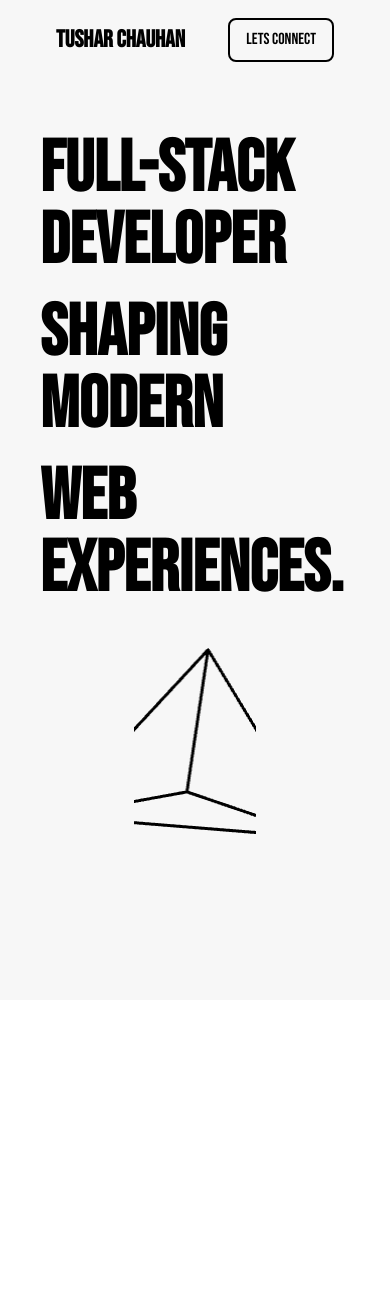
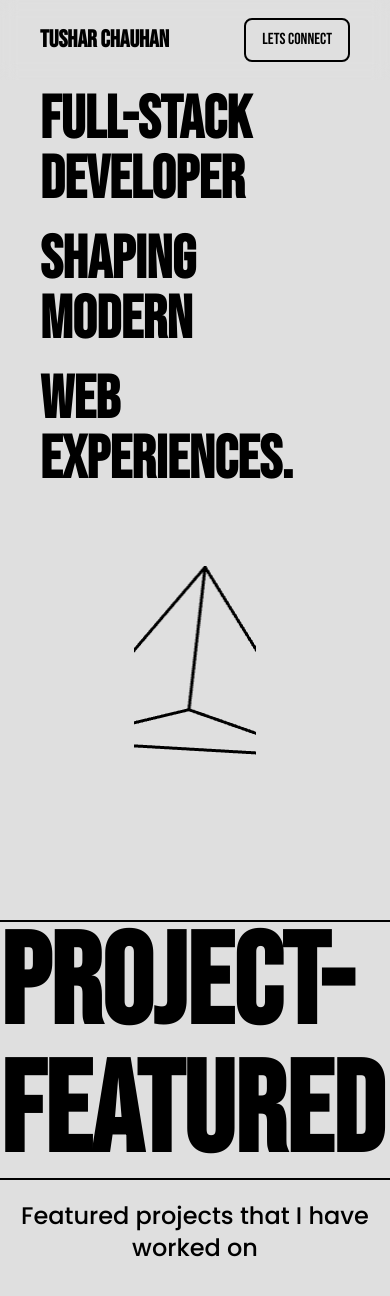
Before and after one commit to tushar6706-Aenaen/portfolio, a React (Vite) app: page / in a window 390 px wide. Shown: the top 1296 px of the page. Before the commit the page ends 1000 px from the top, so only its background shows below. Built offline with nearby package versions, Linux system fonts and the light colour scheme; a web font is replaced by a local one.

Commit message:
project page header

```diff
--- a/package.json
+++ b/package.json
@@ -10,9 +10,11 @@
     "preview": "vite preview"
   },
   "dependencies": {
+    "@motionone/utils": "^10.18.0",
     "@react-three/drei": "^10.7.7",
     "@react-three/fiber": "^9.5.0",
     "@tailwindcss/vite": "^4.1.18",
+    "gsap": "^3.14.2",
     "motion": "^12.23.26",
     "react": "^19.2.0",
     "react-dom": "^19.2.0",
--- a/src/App.jsx
+++ b/src/App.jsx
@@ -2,10 +2,12 @@ import React from 'react'
 import Navbar from './components/Navbar'
 import Home from './pages/Home'
 import Layout from './components/Layout'
+import CursorBlack from './components/CursorBlack'
 
 const App = () => {
   return (
-    <div className='px-10 h-auto bg-[#f7f7f7] overflow-hidden '>
+    <div className=' h-auto bg-[#dfdfdf] overflow-hidden '>
+       <CursorBlack />
       <Layout/>
     </div>
   )
--- /dev/null
+++ b/src/components/CursorBlack.jsx
@@ -0,0 +1,57 @@
+import React, { useEffect, useState } from 'react'
+import { motion } from 'framer-motion'
+
+const CursorBlack = () => {
+  const [mousePosition, setMousePosition] = useState({ x: 0, y: 0 });
+  const [isInverted, setIsInverted] = useState(false);
+
+  useEffect(() => {
+    const mouseMove = (e) => {
+      setMousePosition({
+        x: e.clientX,
+        y: e.clientY
+      });
+
+      // Check element under cursor
+      const elementUnderCursor = document.elementFromPoint(e.clientX, e.clientY);
+      if (elementUnderCursor) {
+        const computedStyle = window.getComputedStyle(elementUnderCursor);
+        const bgColor = computedStyle.backgroundColor;
+        const textColor = computedStyle.color;
+
+        // Check if background or text is dark
+        const isDark = bgColor.includes('0, 0, 0') ||
+                       bgColor.includes('rgb(0, 0, 0)') ||
+                       textColor.includes('0, 0, 0');
+
+        setIsInverted(isDark);
+      }
+    };
+
+    window.addEventListener('mousemove', mouseMove);
+
+    return () => {
+      window.removeEventListener('mousemove', mouseMove);
+    };
+  }, []);
+
+  return (
+    <motion.div
+      className={`hidden md:block  fixed w-6 h-6 rounded-full pointer-events-none z-50 mix-blend-difference -translate-x-1/2 -translate-y-1/2 ${
+        isInverted ? 'bg-white' : 'bg-black'
+      }`}
+      style={{
+        left: mousePosition.x,
+        top: mousePosition.y,
+      }}
+      transition={{
+        type: "spring",
+        stiffness: 200,
+        damping: 30,
+        mass: 0.5
+      }}
+    />
+  )
+}
+
+export default CursorBlack
--- a/src/components/Layout.jsx
+++ b/src/components/Layout.jsx
@@ -1,4 +1,5 @@
 import Home from "../pages/Home"
+import Projects from "../pages/Projects"
 import Navbar from "./Navbar"
 import {motion} from 'framer-motion'
 
@@ -44,6 +45,7 @@ const Layout = () => {
             >
                 <Home />
             </motion.div>
+            <Projects/>
         </div>
     )
 }
--- a/src/components/Navbar.jsx
+++ b/src/components/Navbar.jsx
@@ -29,9 +29,11 @@ const logoVariants = {
 const navContainer = {
     hidden: {
         opacity: 0,
+
     },
     show: {
         opacity: 1,
+
         transition: {
             duration: 1,
             staggerChildren: 0.15,
@@ -43,13 +45,13 @@ const navContainer = {
 const navItem = {
     hidden: {
         opacity: 0,
-        y: -50
+        y: -50,
     },
     show: {
         opacity: 1,
         y: 0,
         transition: {
-            duration: 0.2,
+            duration: 0.5,
             ease: "easeOut",
         }
     },
@@ -104,10 +106,10 @@ const Navbar = () => {
     const [showSocials, setShowSocials] = useState(false);
 
     const list = [
-        'Home',
-        'Projects',
-        'About',
-        'Socials',
+        {name:'Home',id:'#home'},
+        {name:'Projects',id:'#projects'},
+        {name:'About',id:'#about'},
+        {name:'Socials',id:'#socials'},
     ]
 
     const socials = [
@@ -121,7 +123,7 @@ const Navbar = () => {
             variants={main}
             initial="hidden"
             animate="show"
-            className='h-20 p-4 navbar flex justify-between items-center border-gray-300'
+            className='h-20  px-10  fixed top-0 left-0 right-0 z-10 backdrop-blur-sm navbar flex justify-between items-center '
         >
             {/* logo */}
             <motion.div
@@ -137,18 +139,19 @@ const Navbar = () => {
                 className='md:flex hidden gap-5 items-center text-xl relative'
             >
                 {list.map((item) => (
-                    <div key={item} className="relative">
+                    <div key={item.id} className="relative">
                         <motion.span
                             variants={navItem}
+
                             className='hover:border-b-4 transition-all duration-200 capitalize cursor-pointer pb-1'
-                            onMouseEnter={() => item === 'Socials' && setShowSocials(true)}
-                            onMouseLeave={() => item === 'Socials' && setShowSocials(false)}
+                            onMouseEnter={() => item.name === 'Socials' && setShowSocials(true)}
+                            onMouseLeave={() => item.name === 'Socials' && setShowSocials(false)}
                         >
-                            {item}
+                            {item.name}
                         </motion.span>
 
                         {/* Dropdown for Socials */}
-                        {item === 'Socials' && (
+                        {item.name === 'Socials' && (
                             <AnimatePresence>
                                 {showSocials && (
                                     <motion.div
--- a/src/pages/Home.jsx
+++ b/src/pages/Home.jsx
@@ -50,7 +50,7 @@ const Home = () => {
             initial="hidden"
             animate="show"
             id="home"
-            className=' flex flex-col min-h-[calc(100vh-80px)] md:flex-row justify-between items-center md:space-x-10 lg:space-x-20 pt-10 pb-20'>
+            className=' flex w-full px-10 flex-col min-h-screen md:flex-row justify-between items-center md:space-x-10 lg:space-x-20 pt-10 pb-20'>
             <motion.div
                 variants={textVariants}
                 className='textContentMain font-[Bebas_Neue]  h-125 md:h-auto  flex flex-col justify-center space-y-5'>
@@ -59,28 +59,28 @@ const Home = () => {
 
                 <motion.div
                     variants={textVariants}
-                    className='text-7xl font-bold'>
+                    className='text-6xl md:text-7xl font-bold'>
                     Full-stack developer
                 </motion.div>
                 <motion.div
                     initial={{ opacity: 0, y: -40 }}
                     animate={{ opacity: 1, y: 0 }}
                     transition={{ duration: 0.7, ease: "easeOut" }}
-                    className='text-7xl font-bold'>
+                    className='text-6xl md:text-7xl font-bold'>
                     shaping modern
                 </motion.div>
                 <motion.div
                     initial={{ opacity: 0, y: -60 }}
                     animate={{ opacity: 1, y: 0 }}
                     transition={{ duration: 0.7, ease: "easeOut" }}
-                    className='text-7xl font-bold'>
+                    className=' text-6xl md:text-7xl font-bold'>
                     web experiences.
                 </motion.div>
 
             </motion.div>
             <motion.div
                 variants={object3D}
-                className='md:w-162.5  bg-[#f7f7f7] h-75  md:h-125'><Scene /></motion.div>
+                className='md:w-162.5  bg-[#dfdfdf] h-75  md:h-125'><Scene /></motion.div>
         </motion.div>
     )
 }
--- /dev/null
+++ b/src/pages/Projects.jsx
@@ -0,0 +1,38 @@
+import React from 'react'
+import { motion } from 'framer-motion'
+
+const Projects = () => {
+    return (
+        <section
+            id='projects'
+            className='flex flex-col  w-full min-h-screen'>
+
+
+
+                <motion.div
+                 initial={{ opacity: 0, y: -100, filter: "blur(10px)" }}
+                    whileInView={{ opacity: 1, y: 0, filter: "blur(0px)" }}
+                    viewport={{ once: true, amount: 1 }}
+                    transition={{ duration: 0.6, delay: 0.2 }}
+                     className="flex items-center justify-center border-y-2 border-black">
+
+                        <h2 className="font-[Bebas_Neue] text-9xl font-extrabold">Project-FEATURED </h2>
+
+                </motion.div>
+                <motion.div
+                    initial={{ opacity: 0, y: 40, filter: "blur(10px)" }}
+                    whileInView={{ opacity: 1, y: 0, filter: "blur(0px)" }}
+                    viewport={{ once: true, amount: 1 }}
+                    transition={{ duration: 0.6, delay: 0.2 }}
+                >
+                    <h2 className="text-2xl font-[poppins] text-center  mt-5 font-medium mb-5">
+                       Featured projects that I have worked on
+                    </h2>
+                </motion.div>
+
+
+        </section>
+    )
+}
+
+export default Projects
```
Also changed, not shown: 1 other file (tests, documents, lock files or other folders).
